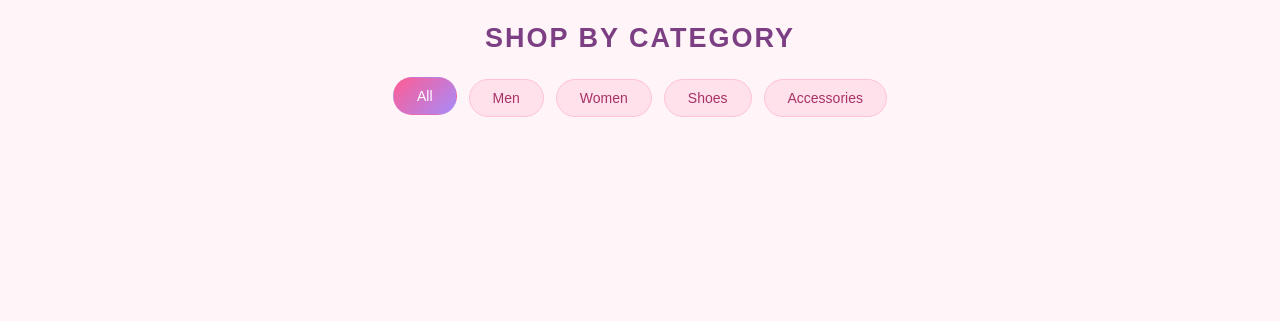
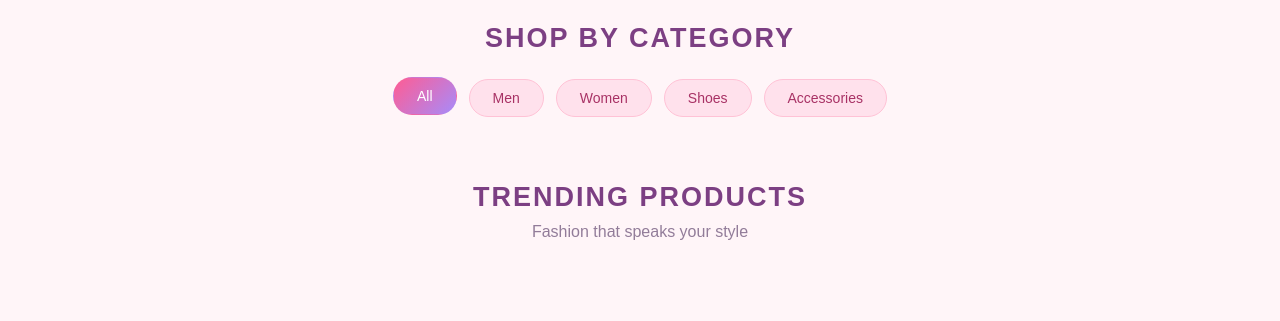
Before and after one commit to Arav-eng/Myntra-Clone, a plain HTML site: page index.html in a window 1280 px wide. Shown: the part 527-848 px from the top of the page. Before the commit the page ends 800 px from the top, so only its background shows below. Drawn offline with Linux system fonts and the light colour scheme.

Commit message:
Add trending products section

```diff
--- a/index.html
+++ b/index.html
@@ -64,5 +64,13 @@
         <button class="category-btn" data-category="Accessories">Accessories</button>
     </div>
 </section>
+    <section class="products-section" id="products">
+    <h2>TRENDING PRODUCTS</h2>
+    <p class="subtitle">Fashion that speaks your style</p>
+
+    <div class="product-container" id="productContainer">
+        <!-- Products will be added in a later commit -->
+    </div>
+</section>
 </body>
 </html>
--- a/style.css
+++ b/style.css
@@ -183,3 +183,25 @@ body {
     color: white;
     transform: translateY(-2px);
 }
+.products-section {
+    padding: 45px 6%;
+    text-align: center;
+}
+
+.products-section h2 {
+    font-size: 27px;
+    letter-spacing: 2px;
+    color: #7C3F83;
+}
+
+.subtitle {
+    color: #927C99;
+    margin-top: 10px;
+}
+
+.product-container {
+    display: grid;
+    grid-template-columns: repeat(4, 1fr);
+    gap: 25px;
+    margin-top: 35px;
+}
```
